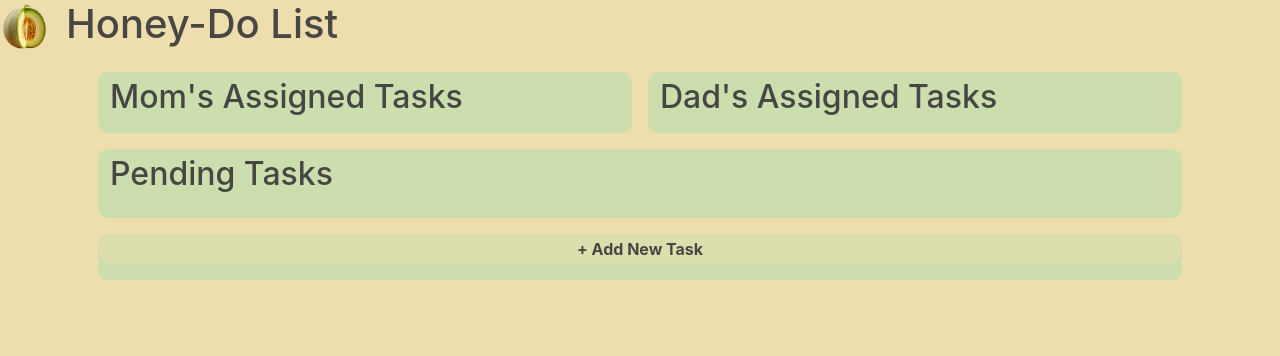
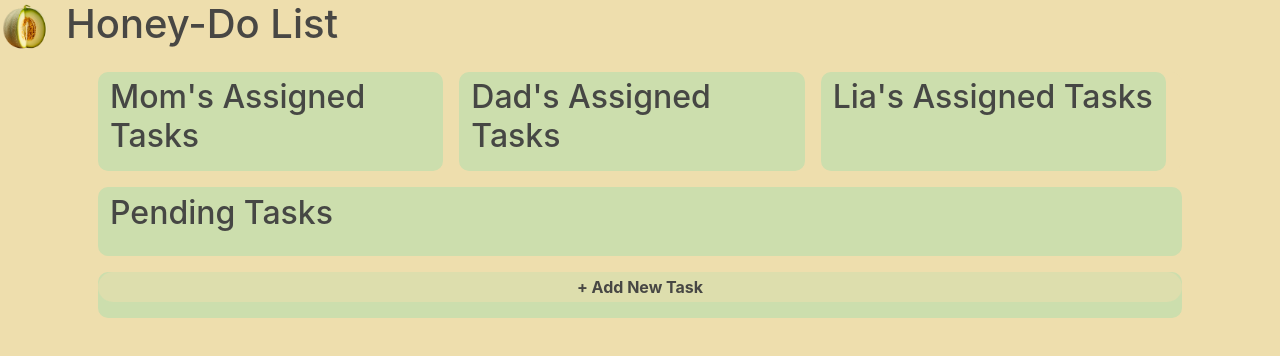
Before and after one commit to javar10/Honey-Do-List_React, a React (Create React App) app: page / in a window 1280 px wide. Shown: the top 356 px of the page. Built offline with nearby package versions, Linux system fonts and the light colour scheme.

Commit message:
updated assigned tasks

```diff
--- a/src/App.css
+++ b/src/App.css
@@ -81,18 +81,23 @@ form input {
 .row, .users-assigned-tasks-div {
   background-color: var(--alt-background);
   border-radius: 10px;
+  margin-right: 1rem;
 
 }
 .row {
-  margin: 1rem
+  margin: 1rem;
+}
+
+.users-assigned-tasks-div {
+  margin-right: 1rem;
 }
 
 .assigned-tasks-div{
   background-color: var(--main-background);
 }
 
-.users-assigned-tasks-div:first-child {
-  margin-right: 1rem;
+.users-assigned-tasks-div:last-child {
+  margin-right: none;
 }
 
 .pending-tasks-div {
--- a/src/features/assigned_tasks/AssignedTaskList.js
+++ b/src/features/assigned_tasks/AssignedTaskList.js
@@ -1,9 +1,12 @@
+// Not currently using!!!
+
+
 import AssignedTaskListItem from "./AssignedTaskListItem";
 
 function AssignedTaskList({ usersTaskList }) {
     return (
         <ul>
-            {usersTaskList.map( task => <AssignedTaskListItem task={task}/>)}
+            {usersTaskList.map(task => <AssignedTaskListItem task={task} />)}
         </ul>
     );
 }
--- a/src/features/assigned_tasks/AssignedTasks.js
+++ b/src/features/assigned_tasks/AssignedTasks.js
@@ -1,20 +1,24 @@
 import AssignedTaskList from "./AssignedTaskList";
-import { USERS } from "../../shared/USERS";
 import { displayTasks } from "../new_tasks/newTaskSlice";
 import { useSelector } from "react-redux";
+import { selectAllUsers } from "../users/usersSlice";
+import AssignedTaskListItem from "./AssignedTaskListItem";
 
 function AssignedTasks() {
     const taskList = useSelector(displayTasks);
+    const usersList = useSelector(selectAllUsers);
 
     return (
         <div className="row assigned-tasks-div">
-            {USERS.map(user => {
+            {usersList.map(user => {
                 const usersTaskList = taskList.filter(task => task.assignment === user);
                 console.log(usersTaskList);
                 return (
                     <div key={user} className="col users-assigned-tasks-div">
                         <h2>{user}'s Assigned Tasks</h2>
-                        <AssignedTaskList usersTaskList={usersTaskList}/>
+                        <ul>
+                            {usersTaskList.map(task => <AssignedTaskListItem task={task} />)}
+                        </ul>
                     </div>
                 )
             })}
--- a/src/shared/USERS.js
+++ b/src/shared/USERS.js
@@ -1 +1 @@
-export const USERS = ['Mom', 'Dad'];
+export const USERS = ['Mom', 'Dad', 'Lia'];
```
